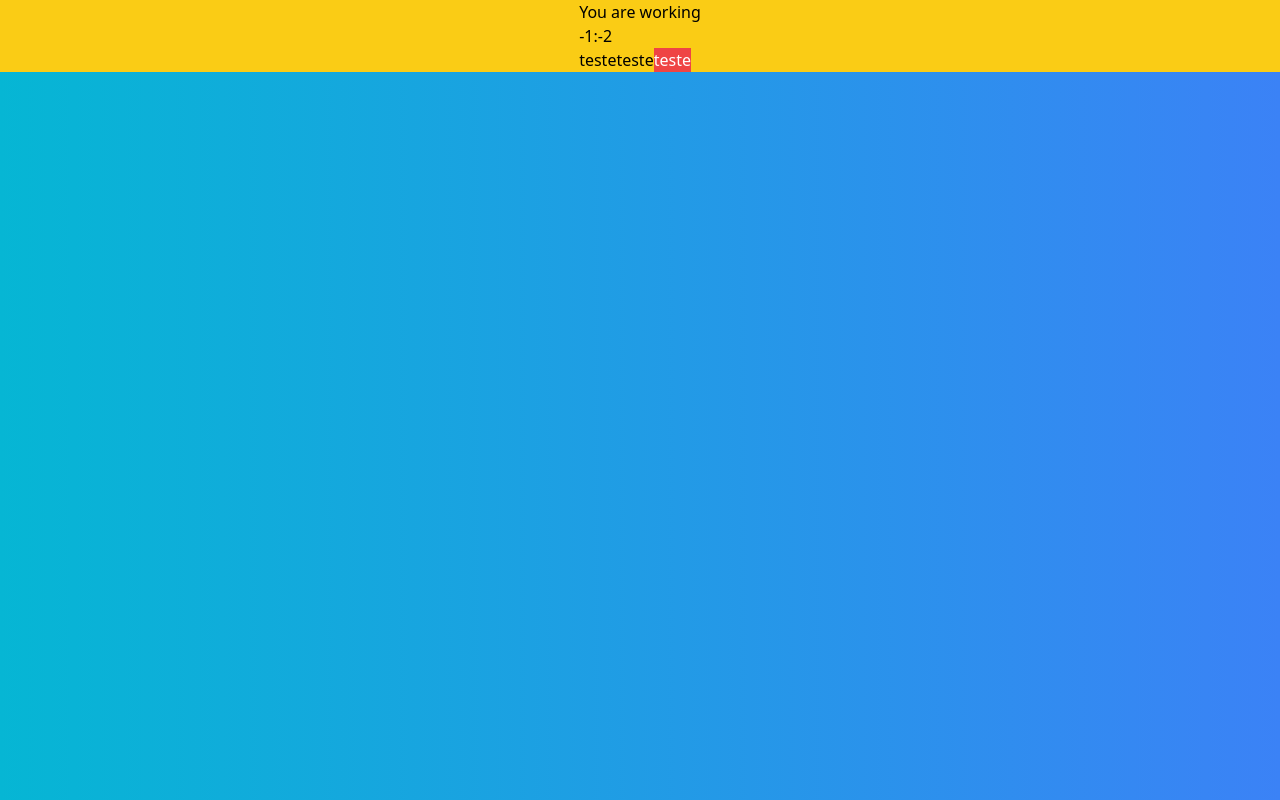
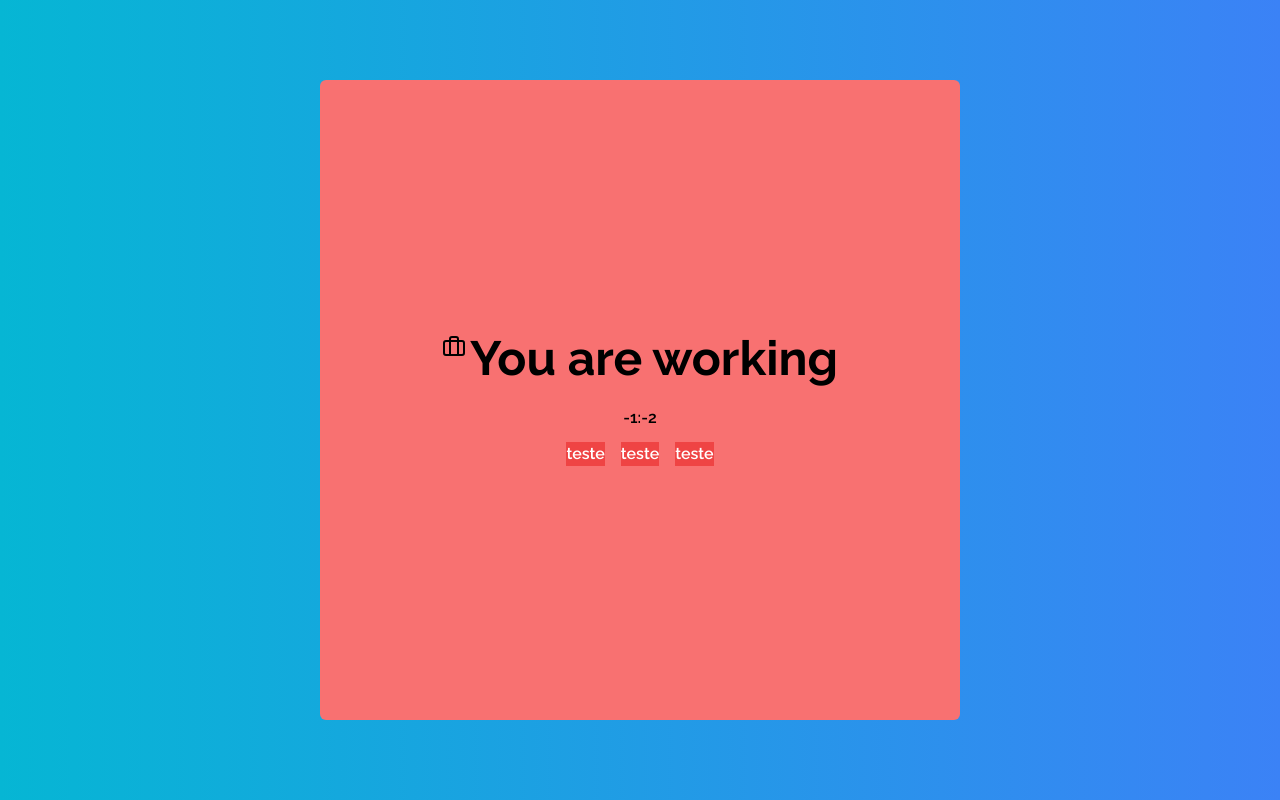
Before and after one commit to luixgabriel/pomodoroApp, a React (Vite) app: page / in a window 1280 px wide. Both pictures are taken after a click on the button "Start". Built offline with nearby package versions, Linux system fonts and the light colour scheme.

Commit message:
adding task in localStorage

```diff
--- a/src/App.tsx
+++ b/src/App.tsx
@@ -16,6 +16,7 @@ function App() {
     return (
       <h1>
         <PomodoroTimer
+          task={task}
           PomodoroTimer={Number(pomodoroTimer)}
           shortRestTIme={Number(shortRestTime)}
           longRestTime={Number(longRestTime)}
@@ -83,6 +84,7 @@ function App() {
           <button
             onClick={() => {
               localStorage.setItem('timerState', 'true')
+              localStorage.setItem('task', String(task))
               setIsOpen(true)
             }}
             className="
--- a/src/components/pomodoro-timer.tsx
+++ b/src/components/pomodoro-timer.tsx
@@ -2,8 +2,10 @@ import React, { useState } from 'react'
 import { useInterval } from '../hooks/useInterval'
 import { Button } from './button'
 import { Timer } from './timer'
+import { Briefcase } from 'lucide-react'
 
 interface PomodoroTimerProps {
+  task: string
   PomodoroTimer: number
   shortRestTIme: number
   longRestTime: number
@@ -11,6 +13,7 @@ interface PomodoroTimerProps {
 }
 
 export function PomodoroTimer({
+  task,
   PomodoroTimer,
   shortRestTIme,
   longRestTime,
@@ -22,13 +25,21 @@ export function PomodoroTimer({
   }, 1000)
 
   return (
-    <div className="flex items-center justify-center bg-yellow-400">
-      <div>
-        <h2>You are working</h2>
+    <div className="flex h-screen items-center justify-center ">
+      <div className="flex min-h-[80%] min-w-[50%] flex-col items-center justify-center gap-3 rounded-md bg-red-400">
+        <h1 className="flex gap-1 text-5xl font-bold">
+          <Briefcase />
+          You are working
+        </h1>
+        <h2 className="text-4xl font-semibold">
+          {localStorage.getItem('task')}
+        </h2>
         <Timer mainTime={mainTime} />
-        <Button text="teste" />
-        <Button text="teste" />
-        <Button text="teste" classname="bg-red-500 text-white" />
+        <div>
+          <Button text="teste" classname="bg-red-500 text-white mx-2" />
+          <Button text="teste" classname="bg-red-500 text-white mx-2" />
+          <Button text="teste" classname="bg-red-500 text-white mx-2" />
+        </div>
       </div>
     </div>
   )
--- a/src/index.css
+++ b/src/index.css
@@ -7,4 +7,5 @@ body {
   margin: 0;
   box-sizing: border-box;
   outline: none;
+  font-family: Raleway;
 }
```
